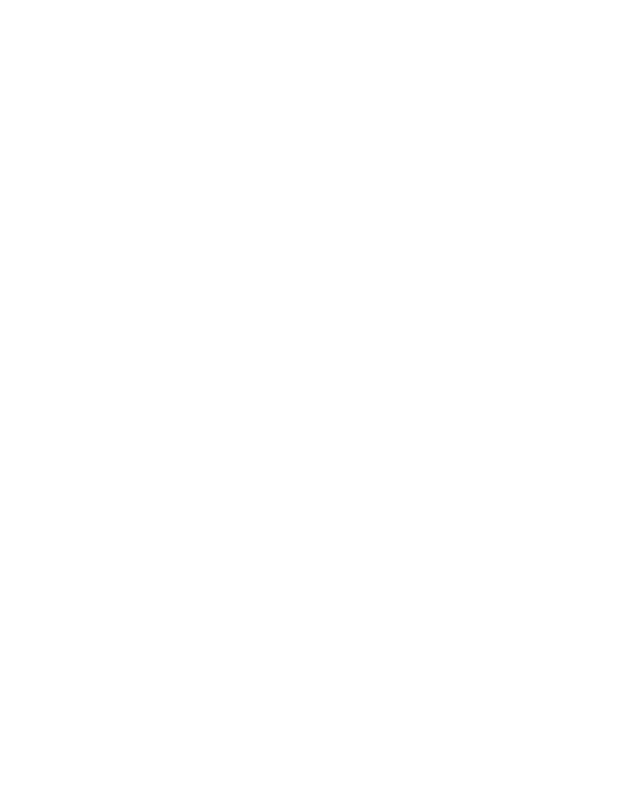
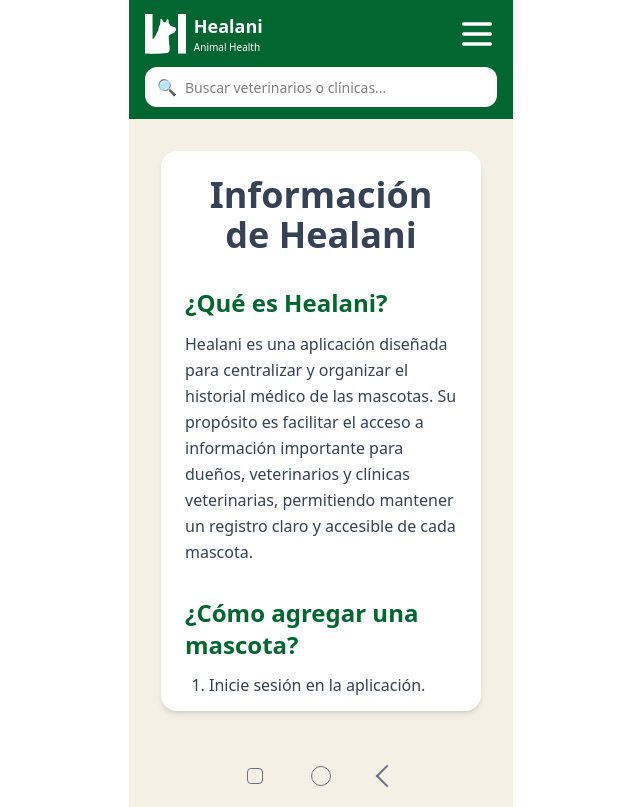
Before and after one commit to ricardozsp1515-stack/HeleaniRepository, a React (Vite) app in the folder frontend/: page /information in a window 1280 px wide. Before the commit this address had no page. Shown: the whole page, without its empty margins (319-959 px from the left). Built offline with nearby package versions, Linux system fonts and the light colour scheme.

Commit message:
Añadi una pagina de info que se accede desde el side menu para que estuviera completo la cuestion de los enlaces ahi

```diff
--- a/frontend/src/App.tsx
+++ b/frontend/src/App.tsx
@@ -13,6 +13,7 @@
 import ClinicProfile from "./pages/ClinicProfile";
 import VetVerification from "./pages/VetVerification";
 import ClinicVerification from "./pages/ClinicVerification";
+import Information from "./pages/Information";
 
 function App() {
   return (
@@ -31,6 +32,7 @@
         <Route path="/clinic-profile" element={<ClinicProfile />}/>
         <Route path="/vet-verification" element={<VetVerification />}/>
         <Route path="/clinic-verification" element={<ClinicVerification />}/>
+        <Route path="/information" element={<Information />}/>
       </Routes>
     </BrowserRouter>
   );
--- a/frontend/src/components/layout/SideMenu.tsx
+++ b/frontend/src/components/layout/SideMenu.tsx
@@ -6,35 +6,23 @@
       <label htmlFor="side-menu" className="drawer-overlay"></label>
 
       <ul className="menu p-6 w-64 min-h-full bg-green-700 text-white">
-
         {/* General */}
-        <h2 className="text-4xl mb-4">
-          General
-        </h2>
+        <h2 className="text-4xl mb-4">General</h2>
 
         <li>
-          <Link
-            to="/configure-profile"
-            className="text-white! text-2xl"
-          >
+          <Link to="/configure-profile" className="text-white! text-2xl">
             Configurar perfil
           </Link>
         </li>
 
         <li>
-          <Link
-            to="/"
-            className="text-white! text-2xl"
-          >
+          <Link to="/" className="text-white! text-2xl">
             Página principal
           </Link>
         </li>
 
         <li>
-          <Link
-            to="/terms"
-            className="text-white! text-2xl"
-          >
+          <Link to="/terms" className="text-white! text-2xl">
             Términos y condiciones
           </Link>
         </li>
@@ -42,24 +30,16 @@
         <div className="divider divider-neutral"></div>
 
         {/* Afiliaciones */}
-        <h2 className="text-4xl mb-4">
-          Afiliaciones
-        </h2>
+        <h2 className="text-4xl mb-4">Afiliaciones</h2>
 
         <li>
-          <Link
-            to="/vet-verification"
-            className="text-white! text-2xl"
-          >
+          <Link to="/vet-verification" className="text-white! text-2xl">
             Afiliación veterinaria
           </Link>
         </li>
 
         <li>
-          <Link
-            to="/clinic-verification"
-            className="text-white! text-2xl"
-          >
+          <Link to="/clinic-verification" className="text-white! text-2xl">
             Afiliación clínica
           </Link>
         </li>
@@ -67,31 +47,23 @@
         <div className="divider divider-neutral"></div>
 
         {/* Preferencias */}
-        <h2 className="text-4xl mb-4">
-          Preferencias
-        </h2>
+        <h2 className="text-4xl mb-4">Preferencias</h2>
 
         <li>
-          <a className="text-white! text-2xl">
-            Notificaciones
-          </a>
+          <a className="text-white! text-2xl">Notificaciones</a>
         </li>
 
         <li>
-          <a className="text-white! text-2xl">
+          <Link to="/information" className="text-white! text-2xl">
             Información
-          </a>
+          </Link>
         </li>
 
         <li>
-          <Link
-            to="/"
-            className="text-white! text-2xl"
-          >
+          <Link to="/" className="text-white! text-2xl">
             Cerrar sesión
           </Link>
         </li>
-
       </ul>
     </div>
   );
--- /dev/null
+++ b/frontend/src/pages/Information.tsx
@@ -0,0 +1,187 @@
+import AuthLayout from "../components/layout/AuthLayout";
+
+export default function Information() {
+  return (
+    <AuthLayout>
+      <main className="p-8 pb-24">
+
+        <div className="bg-white rounded-2xl shadow-md p-6 max-h-[70vh] overflow-y-auto">
+
+          <h1 className="text-4xl font-bold text-center text-gray-700 mb-8">
+            Información de Healani
+          </h1>
+
+          {/* Introducción */}
+          <section className="mb-8">
+
+            <h2 className="text-2xl font-bold text-green-800 mb-3">
+              ¿Qué es Healani?
+            </h2>
+
+            <p className="text-gray-700 leading-relaxed">
+              Healani es una aplicación diseñada para centralizar y organizar
+              el historial médico de las mascotas. Su propósito es facilitar el
+              acceso a información importante para dueños, veterinarios y
+              clínicas veterinarias, permitiendo mantener un registro claro y
+              accesible de cada mascota.
+            </p>
+
+          </section>
+
+          {/* Agregar mascota */}
+          <section className="mb-8">
+
+            <h2 className="text-2xl font-bold text-green-800 mb-3">
+              ¿Cómo agregar una mascota?
+            </h2>
+
+            <ol className="list-decimal pl-6 text-gray-700 space-y-2">
+
+              <li>Inicie sesión en la aplicación.</li>
+
+              <li>
+                Desde la pantalla principal, seleccione
+                <strong> Agregar mascota</strong>.
+              </li>
+
+              <li>
+                Complete la información básica de la mascota.
+              </li>
+
+              <li>
+                Agregue condiciones especiales, si existen.
+              </li>
+
+              <li>
+                Adjunte exámenes médicos y documentos relevantes.
+              </li>
+
+              <li>
+                Presione <strong>Agregar mascota</strong> para finalizar.
+              </li>
+
+            </ol>
+
+          </section>
+
+          {/* Afiliación veterinario */}
+          <section className="mb-8">
+
+            <h2 className="text-2xl font-bold text-green-800 mb-3">
+              Solicitar afiliación veterinaria
+            </h2>
+
+            <ol className="list-decimal pl-6 text-gray-700 space-y-2">
+
+              <li>
+                Abra el menú lateral.
+              </li>
+
+              <li>
+                Seleccione <strong>Afiliación veterinaria</strong>.
+              </li>
+
+              <li>
+                Complete la información profesional solicitada.
+              </li>
+
+              <li>
+                Adjunte los documentos de respaldo.
+              </li>
+
+              <li>
+                Envíe la solicitud para revisión.
+              </li>
+
+            </ol>
+
+          </section>
+
+          {/* Afiliación clínica */}
+          <section className="mb-8">
+
+            <h2 className="text-2xl font-bold text-green-800 mb-3">
+              Solicitar afiliación de clínica
+            </h2>
+
+            <ol className="list-decimal pl-6 text-gray-700 space-y-2">
+
+              <li>
+                Abra el menú lateral.
+              </li>
+
+              <li>
+                Seleccione <strong>Afiliación clínica</strong>.
+              </li>
+
+              <li>
+                Complete la información de la clínica.
+              </li>
+
+              <li>
+                Adjunte los documentos requeridos.
+              </li>
+
+              <li>
+                Envíe la solicitud para revisión.
+              </li>
+
+            </ol>
+
+          </section>
+
+          {/* Beneficios */}
+          <section className="mb-8">
+
+            <h2 className="text-2xl font-bold text-green-800 mb-3">
+              Beneficios de Healani
+            </h2>
+
+            <ul className="list-disc pl-6 text-gray-700 space-y-2">
+
+              <li>
+                Historial médico centralizado.
+              </li>
+
+              <li>
+                Acceso rápido a exámenes y documentos.
+              </li>
+
+              <li>
+                Conexión con veterinarios y clínicas afiliadas.
+              </li>
+
+              <li>
+                Información organizada y fácil de consultar.
+              </li>
+
+              <li>
+                Mayor seguimiento del bienestar de las mascotas.
+              </li>
+
+            </ul>
+
+          </section>
+
+          {/* Agradecimiento */}
+          <section>
+
+            <h2 className="text-2xl font-bold text-green-800 mb-3">
+              Gracias por utilizar Healani
+            </h2>
+
+            <p className="text-gray-700 leading-relaxed">
+              Agradecemos su confianza en nuestra aplicación. Nuestro objetivo
+              es ayudar a los dueños de mascotas y a los profesionales de la
+              salud animal a mantener la información médica organizada, segura y
+              accesible. Gracias por formar parte de la comunidad Healani.
+            </p>
+
+          </section>
+
+        </div>
+
+      </main>
+    </AuthLayout>
+  );
+}
```
